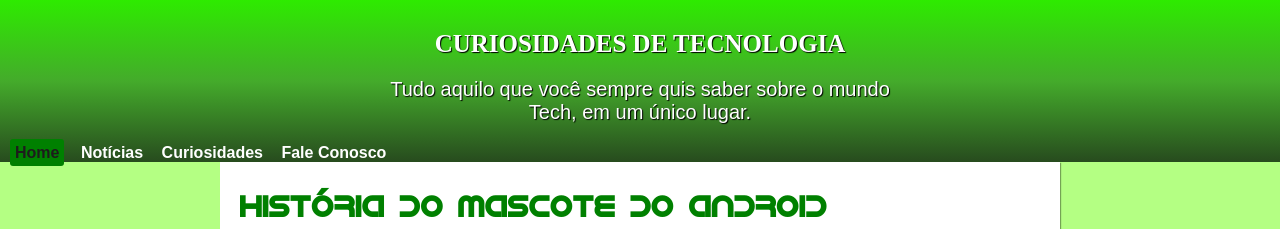
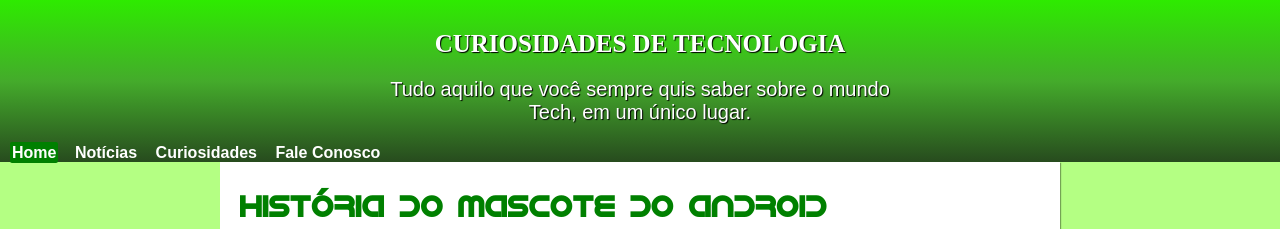
Before and after one commit to rodrigocauedev/projeto-android, a plain HTML site: page android.html in a window 1280 px wide. In both pictures the pointer is over the link "Home". Shown: the top 229 px of the page. Drawn offline with Linux system fonts and the light colour scheme; files whose address does not match are found by name.

Commit message:
problema de padding e organização resolvido

```diff
--- a/style/style.css
+++ b/style/style.css
@@ -39,20 +39,22 @@
     }
 
     header a{
+        background-color: transparent;
         color: white;
         font-weight: bold;
         text-decoration: none;
-        padding: 2px 2px 5px 2px;
+        padding: 2px;
         margin-left: 10px;
-        background-color: transparent;
     }
 
     header a:hover {
-        text-decoration: none;
         background-color: green;
         color: rgb(29, 28, 28);
-        border-radius: 3px;
-        padding: 5px;
+        color: white;
+        text-decoration: none;
+        transition-duration: 0.4s;
+        border-radius: 2px;
+        padding: 2px;
         margin-left: 10px;
     }
 
```
